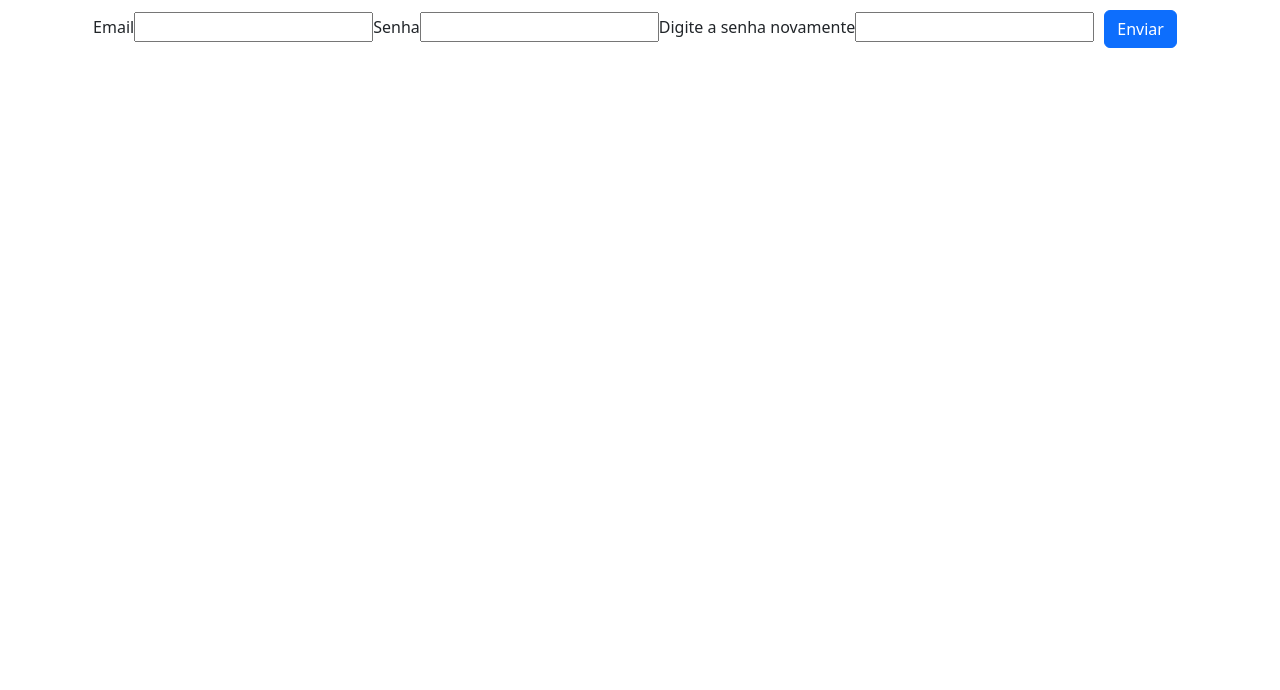
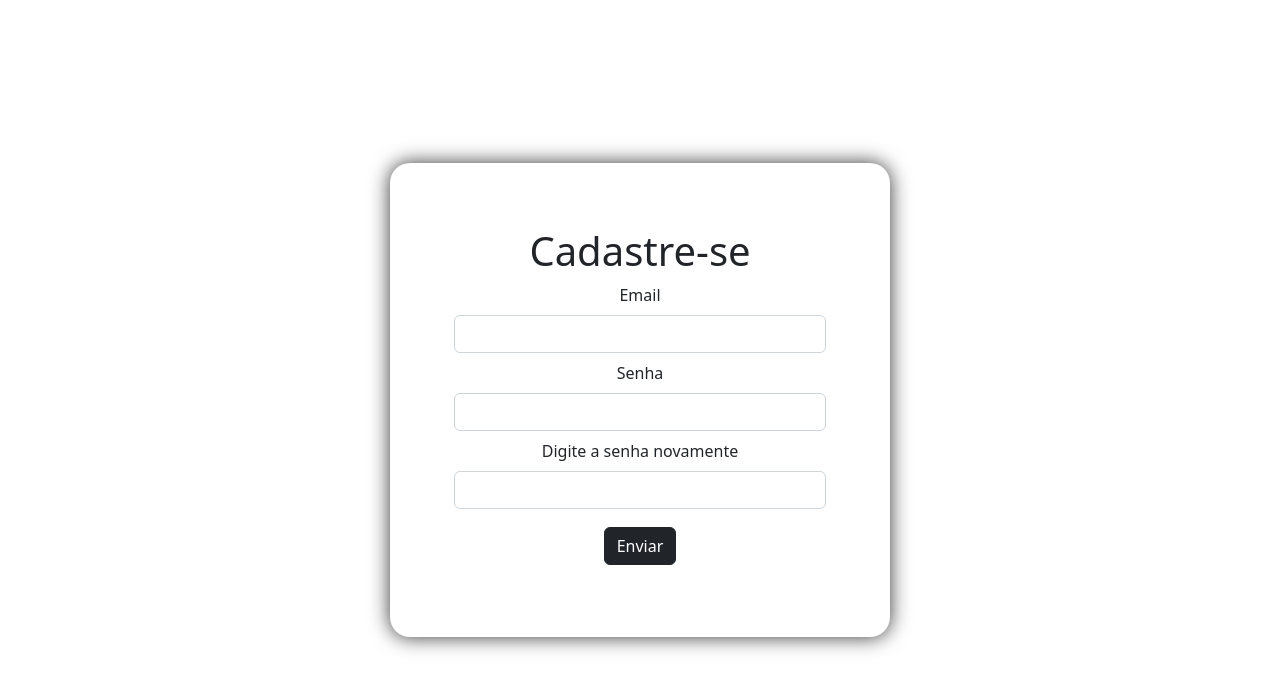
Before and after one commit to diogoasp/t3-frontend-test, a React (Create React App) app: page /novo in a window 1280 px wide. Shown: the top 690 px of the page. Built offline with nearby package versions, Linux system fonts and the light colour scheme.

Commit message:
Add bootstrap on CreateUser and add icons

```diff
--- a/package.json
+++ b/package.json
@@ -14,6 +14,7 @@
     "react": "^18.2.0",
     "react-bootstrap": "^2.5.0",
     "react-dom": "^18.2.0",
+    "react-icons": "^4.6.0",
     "react-router-dom": "^6.4.2",
     "react-scripts": "5.0.1",
     "typescript": "^4.8.4",
--- a/src/components/Header.tsx
+++ b/src/components/Header.tsx
@@ -3,6 +3,7 @@ import React from 'react';
 import { Button, Container, Nav, Navbar, NavDropdown } from 'react-bootstrap';
 import { Link, useLocation, useNavigate } from "react-router-dom";
 import { IUsuario } from '../interfaces/usuario';
+import { BiStoreAlt } from "react-icons/bi";
 
 interface HeaderProps {
   user?: IUsuario | undefined;
@@ -37,13 +38,7 @@ const Header = ({ user }: HeaderProps) => {
         <Navbar bg="light" expand="sm">
           <Container>
             <Navbar.Brand href="#home">
-              <img
-                  alt=""
-                  src="/logo.svg"
-                  width="30"
-                  height="30"
-                  className="d-inline-block align-top"
-                />{' '}
+              <BiStoreAlt className='fs-1'/>
             </Navbar.Brand>
             <div className='justify-content-start'>
               <Button variant='dark' data-testid="produtos" onClick={produtos()} > Produtos </Button>
--- a/src/pages/CreateUserPage.tsx
+++ b/src/pages/CreateUserPage.tsx
@@ -5,6 +5,7 @@ import MockUsuarioController from "../controller/MockUsuarioController";
 import MockUsuarioRepository from "../repository/MockUsuarioRepository";
 import Form from 'react-bootstrap/Form';
 import { IUsuario } from "../interfaces/usuario";
+import { Alert } from "react-bootstrap";
 
 const CreateUserPage = () => {
     const navigate = useNavigate();
@@ -26,7 +27,7 @@ const CreateUserPage = () => {
 
         evento.preventDefault();
         if (controller.setUsuario(email, senha)) {
-            navigate("/login", { state: { msg: 'Cadastro realizado com sucesso!' } });
+            navigate("/", { state: { stateMsg: 'Cadastro realizado com sucesso!' } });
         } else {
             msg = 'Email em uso!';
             setErroMsg(true);
@@ -36,21 +37,32 @@ const CreateUserPage = () => {
 
     return (
 
-        <div>
+        <div className="flex">
+        <div id="boxLogin">
+            <h1 className="mb-2">Cadastre-se</h1>
             {erroMsg ?
                 <div data-testid="erro">
-                    <p>{msg}</p>
+                    <Alert key="danger" variant="danger">
+                        Senhas não coincidem
+                    </Alert>
                 </div>
                 : null}
-            <form onSubmit={create}>
-                <label htmlFor="email">Email</label>
-                <input type="email" name="email" id="email" value={email} data-testid="email" onChange={(evento) => setEmail(evento.target.value)} />
-                <label htmlFor="senha">Senha</label>
-                <input type="password" name="senha" id="senha" data-testid="password" value={senha} onChange={(evento) => setSenha(evento.target.value)} />
-                <label htmlFor="senhaValidacao">Digite a senha novamente</label>
-                <input type="password" name="senhaValidacao" id="senhaValidacao" data-testid="password-validade" value={senhaValidacao} onChange={(evento) => setsenhaValidacao(evento.target.value)} />
-                <Button variant="primary" type="submit" data-testid="cadastrar">Enviar</Button>
-            </form>
+                <Form onSubmit={create}>
+                <Form.Group className="mb-2" controlId="formBasicEmail">
+                    <Form.Label>Email</Form.Label>
+                    <Form.Control type="email" name="email" id="email" value={email} data-testid="email" onChange={(evento) => setEmail(evento.target.value)} />
+                </Form.Group>
+                <Form.Group className="mb-2" controlId="formBasicPassword">
+                    <Form.Label>Senha</Form.Label>
+                    <Form.Control type="password" name="senha" id="senha" data-testid="password" value={senha} onChange={(evento) => setSenha(evento.target.value)} />
+                </Form.Group>
+                <Form.Group className="mb-2" controlId="formBasicRepeatPassword">
+                    <Form.Label>Digite a senha novamente</Form.Label>
+                    <Form.Control type="password" name="senhaValidacao" id="senhaValidacao" data-testid="password-validade" value={senhaValidacao} onChange={(evento) => setsenhaValidacao(evento.target.value)} />
+                </Form.Group>
+                <Button className="mb-2" variant="dark" type="submit" data-testid="cadastrar">Enviar</Button>
+            </Form>
+        </div>
         </div>
     )
 }
--- a/src/pages/EditProdutoPage.tsx
+++ b/src/pages/EditProdutoPage.tsx
@@ -31,6 +31,7 @@ const EditProdutoPage = () => {
     return (
         <div>
             <h2>Editar Produto</h2>
+
             <form onSubmit={setOrUpdate}>
                 <div>
                     <label htmlFor="nome">Nome</label>
--- a/src/pages/LoginPage.tsx
+++ b/src/pages/LoginPage.tsx
@@ -42,7 +42,7 @@ const LoginPage = ({ stateMsg }: loginProps) => {
 
         <div className="flex">
         <div id="boxLogin">
-            <h1 className="mb-3">Login</h1>
+            <h1 className="mb-2">Login</h1>
             {erroMsg ?
                 <div data-testid="erro">
                     {/* <p>{msg}</p> */}
@@ -53,19 +53,22 @@ const LoginPage = ({ stateMsg }: loginProps) => {
                 : null}
             {notificationMsg ?
                 <div data-testid="notification">
-                    <p>{msg}</p>
+                    {/* <p>{msg}</p> */}
+                    <Alert key="success" variant="success">
+                        Cadastro realizado com sucesso! <br></br>Entre na sua conta.
+                    </Alert>
                 </div>
                 : null}
             <Form onSubmit={login}>
-                <Form.Group className="mb-3" controlId="formBasicEmail">
+                <Form.Group className="mb-2" controlId="formBasicEmail">
                     <Form.Label>Email</Form.Label>
                     <Form.Control type="email" name="email" id="email" value={email} data-testid="email" onChange={(evento) => setEmail(evento.target.value)} />
                 </Form.Group>
-                <Form.Group className="mb-3" controlId="formBasicPassword">
+                <Form.Group className="mb-2" controlId="formBasicPassword">
                     <Form.Label>Senha</Form.Label>
                     <Form.Control type="password" name="senha" id="senha" data-testid="password" value={senha} onChange={(evento) => setSenha(evento.target.value)} />
                 </Form.Group>
-                <Button className="mb-3" variant="dark" type="submit" data-testid="login">Entrar</Button>
+                <Button className="mb-2" variant="dark" type="submit" data-testid="login">Entrar</Button>
             </Form>
             <span>Não possui uma conta? </span> <br></br> <Link className="btn btn-dark mt-3" to={{ pathname: `novo` }}>Cadastre-se!</Link>
         </div>
--- a/tsconfig.json
+++ b/tsconfig.json
@@ -18,7 +18,7 @@
     "resolveJsonModule": true,
     "isolatedModules": true,
     "noEmit": true,
-    "jsx": "react-jsx"
+    "jsx": "preserve"
   },
   "include": [
     "src"
```
Also changed, not shown: src/App.css (line endings or trailing spaces), 1 other file (tests, documents, lock files or other folders).
